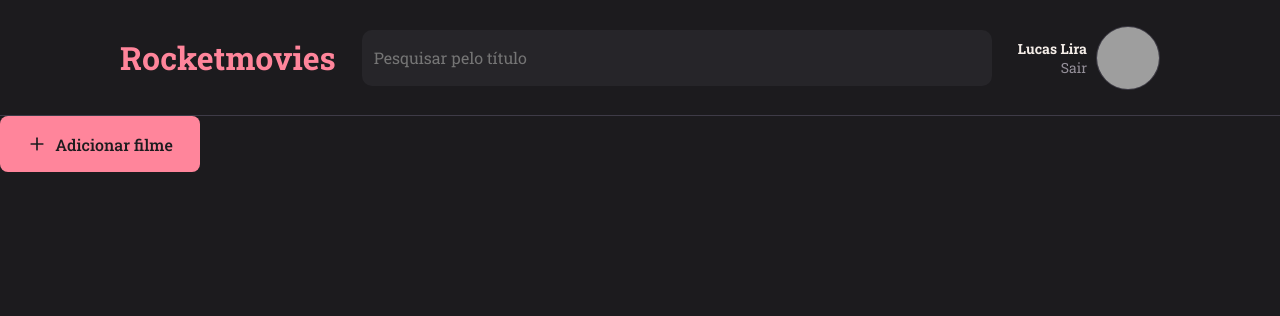
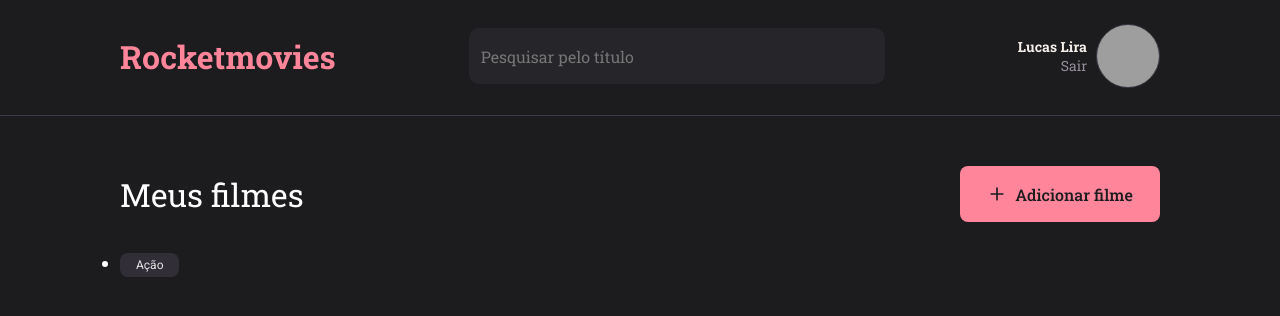
Before and after one commit to lucaslirah/rocketmovies, a React (Vite) app: page / in a window 1280 px wide. Shown: the top 316 px of the page. Built offline with nearby package versions, Linux system fonts and the light colour scheme; grey boxes are pictures that could not be loaded.

Commit message:
Tag component created - code changed

```diff
--- a/src/components/Header/index.jsx
+++ b/src/components/Header/index.jsx
@@ -4,26 +4,24 @@ import { Input } from '../Input'
 export function Header(){
     return(
         <Container>
+            <div>
                 <Brand>
                     <h1>Rocketmovies</h1>
                 </Brand>
-
                 <Search>
                     <Input placeholder="Pesquisar pelo título"/>
                 </Search>
-
                 <Profile>
                     <div>
                         <strong>Lucas Lira</strong>
                         <a href="#">Sair</a>
                     </div>
-
                     <img
                         src="http://github.com/lucaslirah.png"
                         alt="Imagem do usuário"
                     />
                 </Profile>
-
+            </div>
         </Container>
     )
 }
--- a/src/components/Header/styles.js
+++ b/src/components/Header/styles.js
@@ -2,23 +2,26 @@ import styled from 'styled-components'
 
 export const Container = styled.div`
     grid-area: header;
+    width: 100%;
+    padding: 0 12rem;
 
-    display: flex;
-    justify-content: space-between;
-    align-items: center;
+    >div{
+        display: flex;
+        align-items: center;
+        justify-content: space-between;
 
-    width: 100%;
-    height: 11.6rem;
+        max-width: 1200px;
+        margin: 2.4rem auto;
+    }
 
     border-bottom: 1px solid ${({ theme }) => theme.COLORS.BACKGROUND_700};
-
-    padding: 0 12rem;
 `
 export const Brand = styled.div`
     color: ${({ theme }) => theme.COLORS.PINK};
 `
 export const Search = styled.div`
-    width: 63rem;
+    width: 40%;
+    margin: 0 6rem;
 `
 export const Profile = styled.div`
     display: flex;
--- /dev/null
+++ b/src/components/Tags/index.jsx
@@ -0,0 +1,9 @@
+import { Container } from './styles'
+
+export function Tags({ title }){
+    return(
+        <Container>
+            {title}
+        </Container>
+    )
+}
--- /dev/null
+++ b/src/components/Tags/styles.js
@@ -0,0 +1,14 @@
+import styled from 'styled-components'
+
+export const Container = styled.span`
+    font-family: Roboto, sans-serif;
+    font-size: 1.2rem;
+    font-weight: 400;
+    color: ${({ theme }) => theme.COLORS.WHITE_500};
+
+    background-color: ${({ theme }) => theme.COLORS.BACKGROUND_800};
+    border-radius: 8px;
+
+    padding: 5px 16px;
+    margin-right: 8px;
+`
--- a/src/pages/Home/index.jsx
+++ b/src/pages/Home/index.jsx
@@ -1,14 +1,26 @@
 import { Button } from '../../components/Button'
 import { Header } from '../../components/Header'
+import { Tags } from '../../components/Tags'
+import { Container, Content } from './styles'
 import { FiPlus } from 'react-icons/fi'
-import { Container } from './styles'
 
 export function Home(){
     return(
         <Container>
             <Header/>
 
-            <Button title="Adicionar filme" icon={FiPlus}/>
+            <main>
+                <Content>
+                    <div className='myMovies'>
+                        <h2>Meus filmes</h2>
+                        <Button title="Adicionar filme" icon={FiPlus}/>
+                    </div>
+                    <ul>
+                        <li><Tags title="Ação"/></li>
+                    </ul>
+
+                </Content>
+            </main>
         </Container>
     )
 }
--- a/src/pages/Home/styles.js
+++ b/src/pages/Home/styles.js
@@ -11,9 +11,35 @@ export const Container = styled.div`
     "content"
     ;
 
-    button{
-        width: 20rem;
+    >main{
+        grid-area: content;
 
-        border-radius: 8px;
+        padding: 5rem 12rem;
+
+        .myMovies{
+            display: flex;
+            align-items: center;
+            justify-content: space-between;
+
+            margin-bottom: 3rem;
+
+            h2{
+                font-size: 3.2rem;
+                font-weight: 400;
+            }
+
+            button{
+                width: 20rem;
+
+                border-radius: 8px;
+            }
+        }
     }
 `
+export const Content = styled.div`
+    max-width: 1200px;
+    margin: 0 auto;
+
+    display: flex;
+    flex-direction: column;
+`
```
Lines whose indentation alone changed are shown as unchanged.
